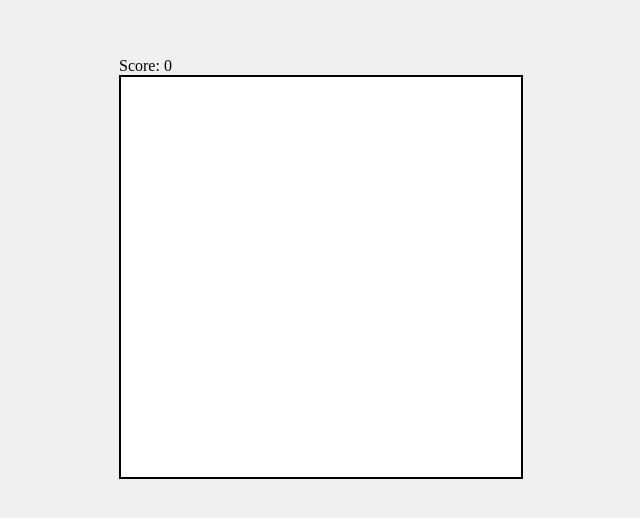
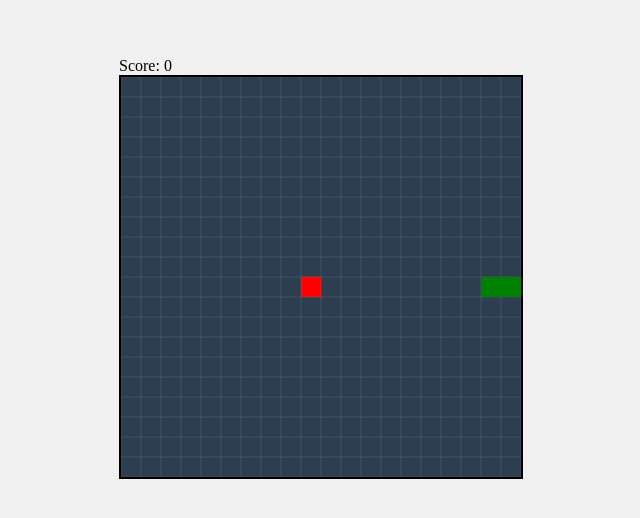
Before and after one commit to muzaffaryusupov1/snake-game, a plain HTML site: page index.html in a window 1280 px wide. Shown: the part 130-648 px from the top of the page, without its empty margins (319-959 px from the left). Drawn offline with Linux system fonts and the light colour scheme.

Commit message:
Enhance game mechanics by adjusting game speed and improving rendering of the grid in the main loop

```diff
--- a/script.js
+++ b/script.js
@@ -14,6 +14,7 @@ let dy = 0;
 let foodX;
 let foodY;
 let score = 0;
+let gameSpeed = 100;
 
 function changeDirection(event) {
 	const keyPressed = event.keyCode;
@@ -45,14 +46,25 @@ function main() {
 		alert('Game over :( Restart the page to start a new game');
 		return;
 	}
-
 	ctx.clearRect(0, 0, canvas.width, canvas.height);
 
 	ctx.fillStyle = 'red';
 	ctx.fillRect(foodX, foodY, 20, 20);
 
+	ctx.beginPath();
+	for (let x = 0; x <= 400; x += 20) {
+		ctx.moveTo(x, 0);
+		ctx.lineTo(x, 400);
+
+		ctx.moveTo(0, x);
+		ctx.lineTo(400, x);
+	}
+	ctx.strokeStyle = 'rgba(255, 255, 255, 0.1)'; // Juda och oq rang
+	ctx.stroke();
+
 	advanceSnake();
 	drawSnake();
+	setTimeout(main, gameSpeed);
 }
 
 function drawSnake() {
@@ -65,7 +77,7 @@ function drawSnake() {
 function advanceSnake() {
 	const head = { x: snake[0].x + dx, y: snake[0].y + dy };
 
-	const didEatFood = snake[0].x === foodX && snake[0].y === foodY;
+	const didEatFood = head.x === foodX && head.y === foodY;
 
 	if (didEatFood) {
 		score++;
@@ -75,6 +87,10 @@ function advanceSnake() {
 	} else {
 		snake.unshift(head);
 		snake.pop();
+	}
+
+	if (score === 5) {
+		gameSpeed = 50;
 	}
 }
 
@@ -96,4 +112,4 @@ function didGameEnd() {
 }
 
 createFood();
-// setInterval(main, 200);
+main();
--- a/style.css
+++ b/style.css
@@ -10,5 +10,5 @@ body {
 
 #gameCanvas {
 	border: 2px solid #000;
-	background-color: #fff;
+	background-color: #2c3e50;
 }
```
